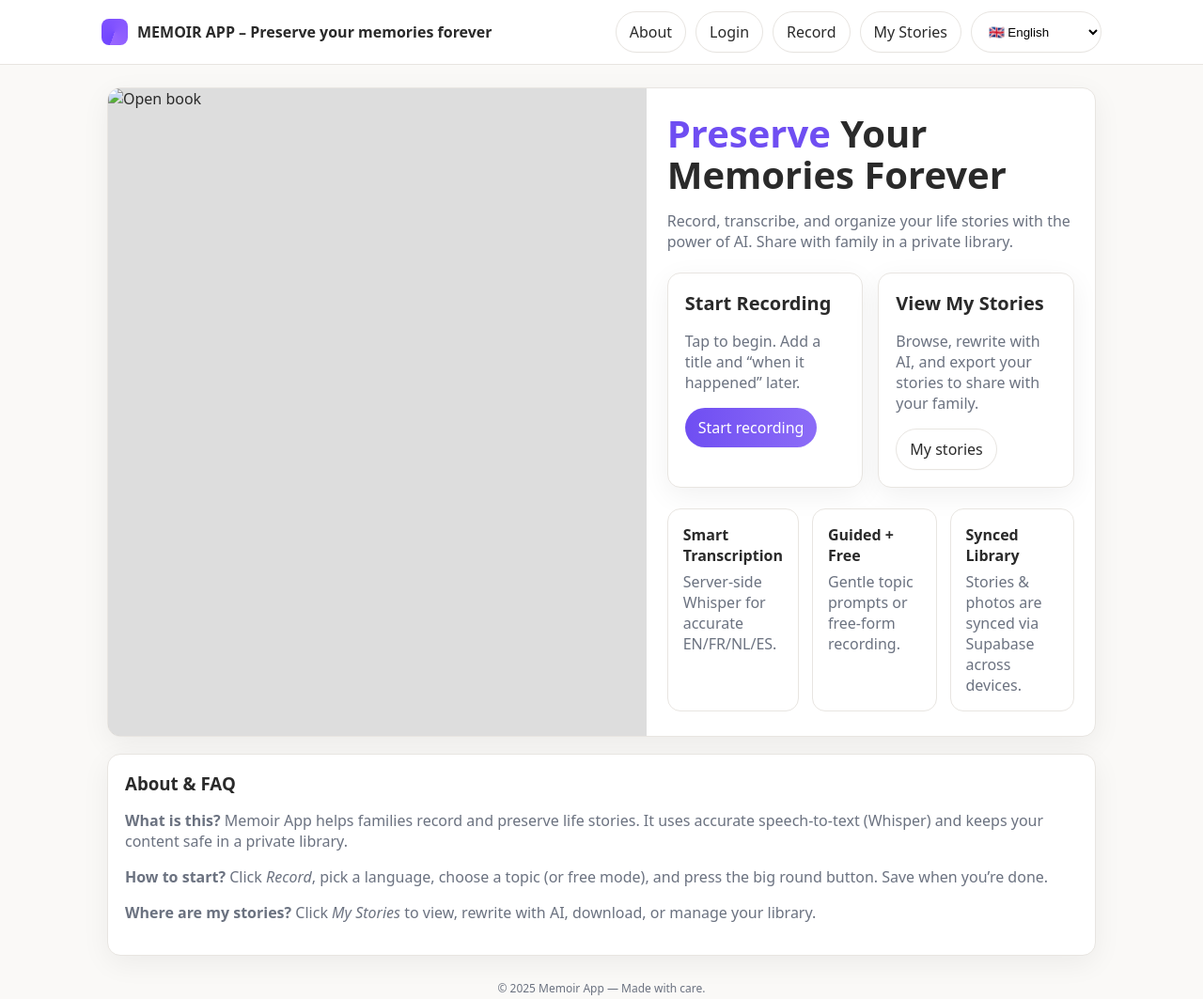
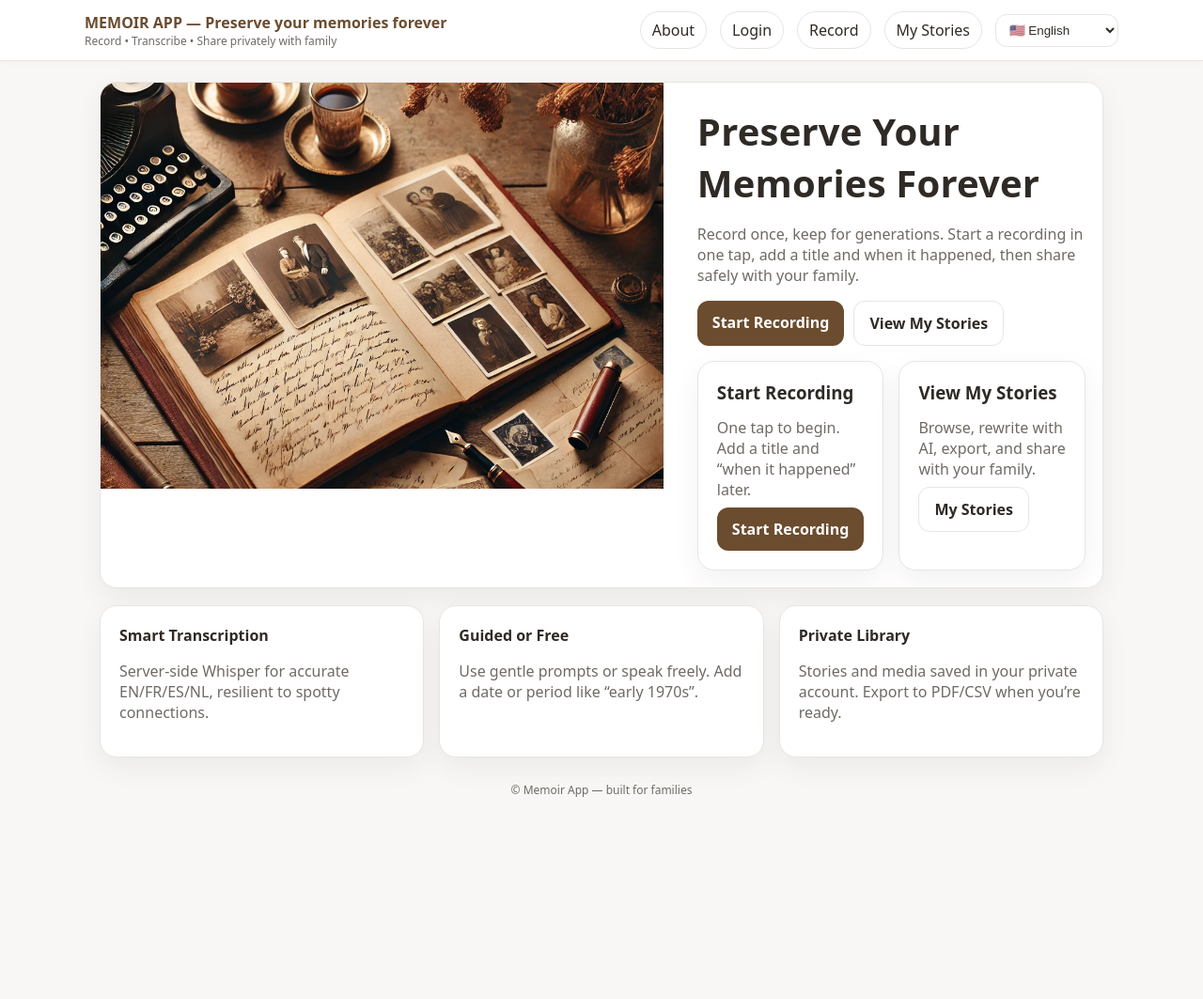
Before and after one commit to laurenttaylor1-dev/Memoir-prototype, a plain HTML site: page landing.html in a window 1280 px wide. Shown: the whole page at 94% size. After the commit the page ends 871 px from the top, so only its background shows below. Drawn offline with nearby package versions, Linux system fonts and the light colour scheme.

Commit message:
Update landing.html

```diff
--- a/landing.html
+++ b/landing.html
@@ -1,102 +1,181 @@
-<!doctype html>
+<!DOCTYPE html>
 <html lang="en">
 <head>
-<meta charset="utf-8"/>
-<meta name="viewport" content="width=device-width,initial-scale=1"/>
-<title>MEMOIR APP – Preserve your memories forever</title>
-<link rel="stylesheet" href="/styles.css"/>
-<meta name="color-scheme" content="light"/>
+  <meta charset="UTF-8" />
+  <meta name="viewport" content="width=device-width, initial-scale=1.0"/>
+  <title>Memoir App — Preserve Your Memories Forever</title>
+
+  <!-- Soft, clean look directly here so it renders exactly as intended -->
+  <style>
+    :root{
+      --bg:#f8f7f5;
+      --card:#ffffff;
+      --ink:#2f2a25;
+      --muted:#6f6a65;
+      --brand:#6b4c2f;        /* warm brown */
+      --brand-2:#7b5bff;      /* subtle accent used sparingly */
+      --border:#e8e5e1;
+      --shadow:0 10px 30px rgba(0,0,0,.06);
+      --radius:18px;
+    }
+    *{box-sizing:border-box}
+    html,body{margin:0;background:var(--bg);color:var(--ink);font-family:ui-sans-serif,system-ui,-apple-system,Segoe UI,Roboto,Helvetica,Arial}
+    a{text-decoration:none;color:inherit}
+
+    /* Header */
+    header{
+      position:sticky;top:0;z-index:10;
+      background:#fff;border-bottom:1px solid var(--border);
+      padding:12px 20px; box-shadow:0 2px 10px rgba(0,0,0,.02);
+    }
+    .nav{
+      max-width:1100px;margin:0 auto;
+      display:flex;align-items:center;gap:14px;justify-content:space-between;
+    }
+    .brand{font-weight:700;color:var(--brand)}
+    .subtitle{color:var(--muted);font-size:12px}
+    .menu{display:flex;align-items:center;gap:14px}
+    .chip{padding:8px 12px;border:1px solid var(--border);border-radius:999px;background:#fff}
+    .chip:hover{border-color:#ddd}
+    select{border:1px solid var(--border);border-radius:12px;padding:8px 10px;background:#fff;color:var(--ink)}
+
+    /* Main shell */
+    .wrap{max-width:1100px;margin:22px auto; padding:0 16px}
+
+    /* Hero */
+    .hero{
+      display:grid;grid-template-columns:1fr;gap:18px;
+      background:var(--card);border:1px solid var(--border);border-radius:var(--radius);box-shadow:var(--shadow);
+      overflow:hidden;
+    }
+    .hero-img{width:100%;height:min(54vh,480px);object-fit:cover;background:#ddd}
+    .hero-text{padding:18px}
+    .h1{font-size:clamp(28px,4vw,40px);font-weight:800;letter-spacing:.2px;margin:6px 0 12px}
+    .muted{color:var(--muted)}
+
+    /* Two action cards */
+    .grid-2{display:grid;grid-template-columns:1fr;gap:16px;margin-top:18px}
+    @media(min-width:900px){ .hero{grid-template-columns:1.2fr .9fr} .grid-2{grid-template-columns:1fr 1fr} }
+    .card{
+      background:var(--card);border:1px solid var(--border);border-radius:var(--radius);box-shadow:var(--shadow);
+      padding:20px;display:flex;flex-direction:column;gap:8px;align-items:flex-start
+    }
+    .card h3{margin:0 0 6px 0}
+    .btn{
+      background:var(--brand);color:#fff;border:0;border-radius:12px;padding:12px 16px;cursor:pointer;font-weight:700
+    }
+    .btn.secondary{background:#fff;color:var(--ink);border:1px solid var(--border)}
+    .btn:hover{filter:brightness(1.02)}
+
+    /* Features */
+    .grid-3{display:grid;grid-template-columns:1fr;gap:16px;margin-top:18px}
+    @media(min-width:900px){ .grid-3{grid-template-columns:repeat(3,1fr)} }
+    .feature{
+      background:var(--card);border:1px solid var(--border);border-radius:var(--radius);box-shadow:var(--shadow);
+      padding:20px
+    }
+    .feature h4{margin:0 0 6px 0}
+    .foot{color:var(--muted);font-size:12px;margin:26px 0 12px;text-align:center}
+  </style>
 </head>
 <body>
 
-<!-- Top nav -->
-<nav class="nav">
-  <div class="nav-inner container">
-    <div class="brand">
-      <div class="logo" aria-hidden="true"></div>
-      MEMOIR APP – Preserve your memories forever
+  <!-- Header -->
+  <header>
+    <div class="nav">
+      <div>
+        <div class="brand">MEMOIR APP — Preserve your memories forever</div>
+        <div class="subtitle">Record • Transcribe • Share privately with family</div>
       </div>
-    <div class="links">
-      <a class="btn" href="/landing.html">About</a>
-      <a class="btn" href="/login.html">Login</a>
-      <a class="btn" href="/record.html">Record</a>
-      <a class="btn" href="/stories.html">My Stories</a>
-
-      <select class="btn" data-lang>
-        <option value="en">🇬🇧 English</option>
+      <nav class="menu">
+        <a class="chip" href="landing.html">About</a>
+        <a class="chip" href="login.html">Login</a>
+        <a class="chip" href="record.html">Record</a>
+        <a class="chip" href="stories.html">My Stories</a>
+        <select id="lang">
+          <option value="en">🇺🇸 English</option>
           <option value="fr">🇫🇷 Français</option>
           <option value="nl">🇳🇱 Nederlands</option>
           <option value="es">🇪🇸 Español</option>
         </select>
+      </nav>
     </div>
+  </header>
+
+  <main class="wrap">
+
+    <!-- HERO with rotating image -->
+    <section class="hero">
+      <img id="heroImg" src="assets/book-1.jpg" alt="Open book" class="hero-img" />
+      <div class="hero-text">
+        <h1 class="h1">Preserve Your Memories Forever</h1>
+        <p class="muted">Record once, keep for generations. Start a recording in one tap, add a title and when it
+          happened, then share safely with your family.</p>
+
+        <div style="display:flex;gap:10px;margin-top:12px;flex-wrap:wrap">
+          <a class="btn" href="record.html">Start Recording</a>
+          <a class="btn secondary" href="stories.html">View My Stories</a>
         </div>
-</nav>
 
-<main class="container">
-  <!-- Hero -->
-  <section class="hero">
-    <div class="hero-img">
-      <img data-hero-img alt="Open book"/>
-    </div>
-    <div class="hero-copy">
-      <h1 class="h1"><span class="soft">Preserve</span> Your Memories Forever</h1>
-      <p class="subtle">Record, transcribe, and organize your life stories with the power of AI. Share with family in a private library.</p>
-
-      <div class="quick">
+        <!-- The two action cards live just below the hero on smaller screens,
+             but on wide screens the hero sits left and these cards sit right -->
+        <div class="grid-2" style="margin-top:16px">
           <div class="card">
-          <div class="title">Start Recording</div>
-          <p class="subtle">Tap to begin. Add a title and “when it happened” later.</p>
-          <div class="cta">
-            <a class="btn primary" href="/record.html">Start recording</a>
-          </div>
+            <h3>Start Recording</h3>
+            <p class="muted" style="margin:0">One tap to begin. Add a title and “when it happened” later.</p>
+            <a class="btn" href="record.html">Start Recording</a>
           </div>
           <div class="card">
-          <div class="title">View My Stories</div>
-          <p class="subtle">Browse, rewrite with AI, and export your stories to share with your family.</p>
-          <div class="cta">
-            <a class="btn" href="/stories.html">My stories</a>
-          </div>
-        </div>
-      </div>
-
-      <div class="feature-grid">
-        <div class="feature">
-          <h4>Smart Transcription</h4>
-          <div class="muted">Server-side Whisper for accurate EN/FR/NL/ES.</div>
-        </div>
-        <div class="feature">
-          <h4>Guided + Free</h4>
-          <div class="muted">Gentle topic prompts or free-form recording.</div>
-        </div>
-        <div class="feature">
-          <h4>Synced Library</h4>
-          <div class="muted">Stories & photos are synced via Supabase across devices.</div>
+            <h3>View My Stories</h3>
+            <p class="muted" style="margin:0">Browse, rewrite with AI, export, and share with your family.</p>
+            <a class="btn secondary" href="stories.html">My Stories</a>
           </div>
         </div>
       </div>
     </section>
 
-  <!-- FAQ / About (short) -->
-  <section class="card" style="margin-top:18px">
-    <h3 style="margin:0 0 6px">About & FAQ</h3>
-    <div class="muted">
-      <p><strong>What is this?</strong> Memoir App helps families record and preserve life stories. It uses accurate speech-to-text (Whisper) and keeps your content safe in a private library.</p>
-      <p><strong>How to start?</strong> Click <em>Record</em>, pick a language, choose a topic (or free mode), and press the big round button. Save when you’re done.</p>
-      <p><strong>Where are my stories?</strong> Click <em>My Stories</em> to view, rewrite with AI, download, or manage your library.</p>
+    <!-- Features row -->
+    <section class="grid-3">
+      <div class="feature">
+        <h4>Smart Transcription</h4>
+        <p class="muted">Server-side Whisper for accurate EN/FR/ES/NL, resilient to spotty connections.</p>
+      </div>
+      <div class="feature">
+        <h4>Guided or Free</h4>
+        <p class="muted">Use gentle prompts or speak freely. Add a date or period like “early 1970s”.</p>
+      </div>
+      <div class="feature">
+        <h4>Private Library</h4>
+        <p class="muted">Stories and media saved in your private account. Export to PDF/CSV when you’re ready.</p>
       </div>
     </section>
 
-  <footer class="footer">© 2025 Memoir App — Made with care.</footer>
+    <div class="foot">© Memoir App — built for families</div>
   </main>
 
-<!-- Env → populated by Vercel runtime, do NOT hardcode secrets -->
   <script>
-  window.ENV = {
-    SUPABASE_URL:  "{{SUPABASE_URL}}",
-    SUPABASE_ANON_KEY: "{{SUPABASE_ANON_KEY}}"
-  };
+    // Simple 30s rotator for /assets/book-1.jpg..book-3.jpg
+    const hero = document.getElementById('heroImg');
+    const imgs = ["assets/book-1.jpg","assets/book-2.jpg","assets/book-3.jpg"];
+    let idx = 0;
+
+    function nextHero(){
+      idx = (idx + 1) % imgs.length;
+      const url = imgs[idx];
+      // Preload then swap for a smooth feel
+      const probe = new Image();
+      probe.onload = () => { hero.src = url; };
+      probe.onerror = () => { /* ignore if missing */ };
+      probe.src = url;
+    }
+    setInterval(nextHero, 30000); // 30s
+
+    // Optional: persist chosen language across pages
+    const langSel = document.getElementById('lang');
+    langSel.value = localStorage.getItem('memoir.lang') || 'en';
+    langSel.addEventListener('change', ()=>{
+      localStorage.setItem('memoir.lang', langSel.value);
+    });
   </script>
-<script src="https://cdn.jsdelivr.net/npm/@supabase/supabase-js@2.45.1/dist/umd/supabase.js"></script>
-<script src="/app.js"></script>
 </body>
 </html>
```
Lines whose indentation alone changed are shown as unchanged.
